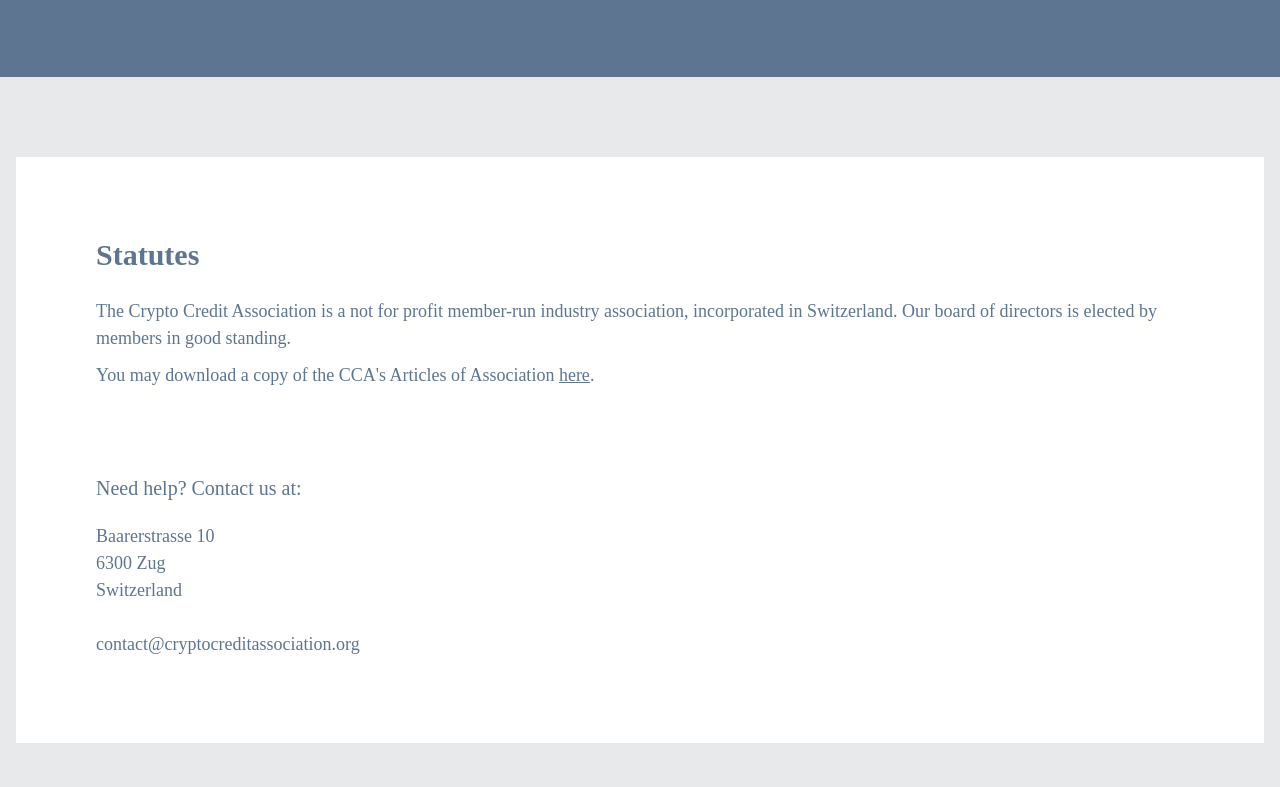
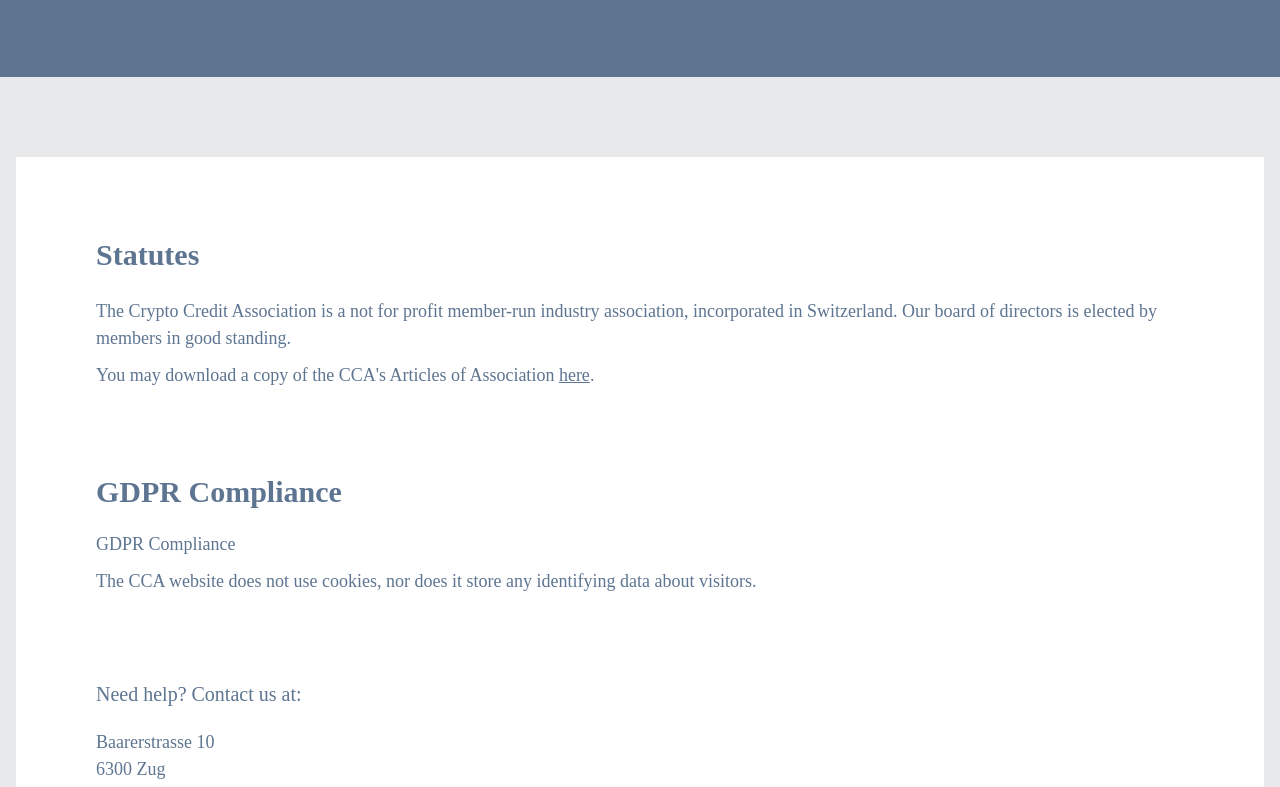
Before and after one commit to crypto-credit-association/cca-website, a Next.js app: page /legal in a window 1280 px wide. Shown: the part 431-1218 px from the top of the page. Built offline with nearby package versions, Linux system fonts and the light colour scheme; a web font is replaced by a local one.

Commit message:
git issue #20

```diff
--- a/pages/legal.js
+++ b/pages/legal.js
@@ -28,6 +28,11 @@ function Legal() {
                                 download
                                 rel="noopener"
                                 className="underline">here</a>.</p>
+                            <h3 className="font-bold text-left text-3xl pb-4 pt-10 lg:pt-20">
+                                GDPR Compliance
+                            </h3>
+                            <p>GDPR Compliance</p>
+                            <p>The CCA website does not use cookies, nor does it store any identifying data about visitors.</p>
                         </div>
                         <h2 className="pb-4 text-xl pt-10 lg:pt-20">Need help? Contact us at:</h2>
                         <p>
```
